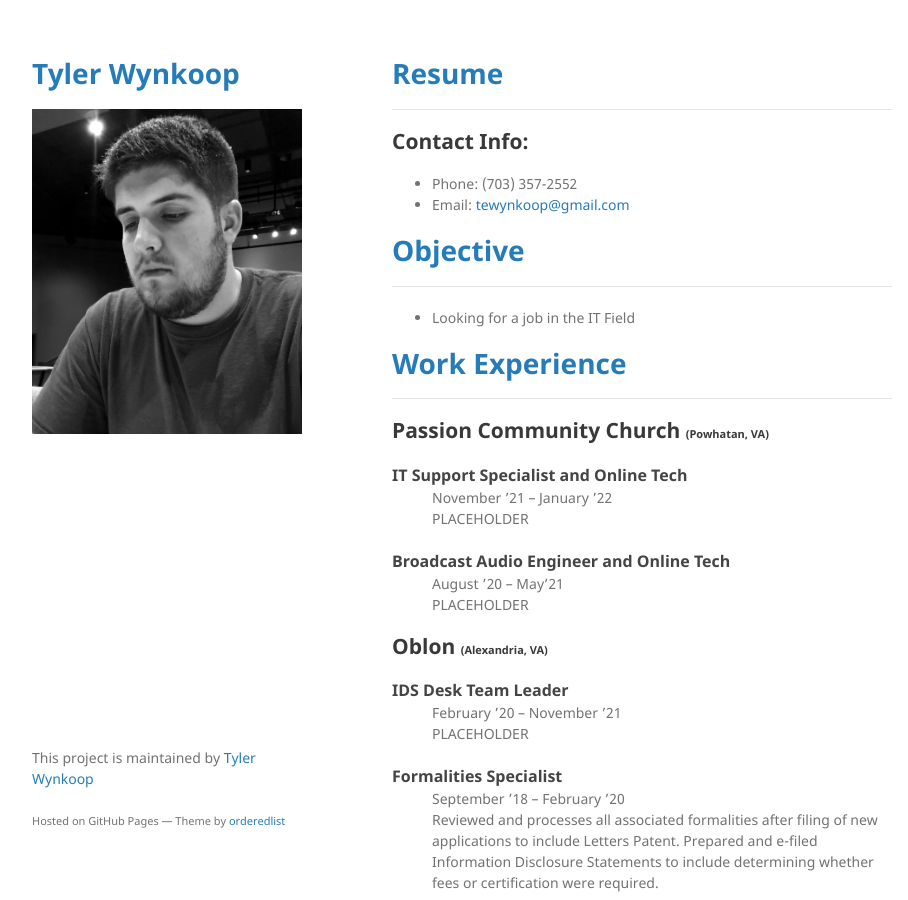
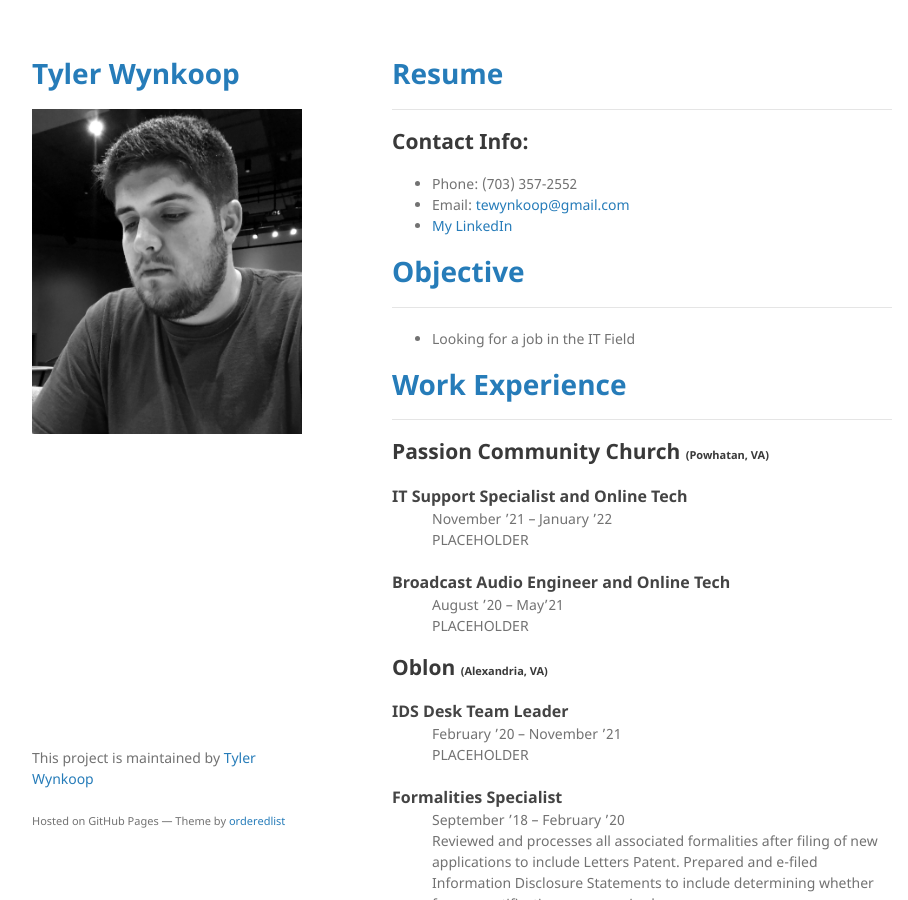
Before and after one commit to tewynkoop/TylerWynkoop, a Jekyll site: the page built from index.md, in a window 1280 px wide and 900 px high. Shown: the whole window, without its empty margins (178-1086 px from the left). Built offline with Jekyll 4.4.1, drawn with Linux system fonts in a browser that asks for light colours; a script that is not in the unit is left out; our own code applies the rules of GitHub Pages for plain Markdown files.

Commit message:
Update index.md

```diff
--- a/index.md
+++ b/index.md
@@ -8,6 +8,7 @@ layout: default
 ## Contact Info:
 - Phone: (703) 357-2552
 - Email: <tewynkoop@gmail.com>
+- [My LinkedIn](www.linkedin.com/in/tylerewynkoop)
 
 # <span style="color:#267CB9"> Objective </span>
 -----
```
